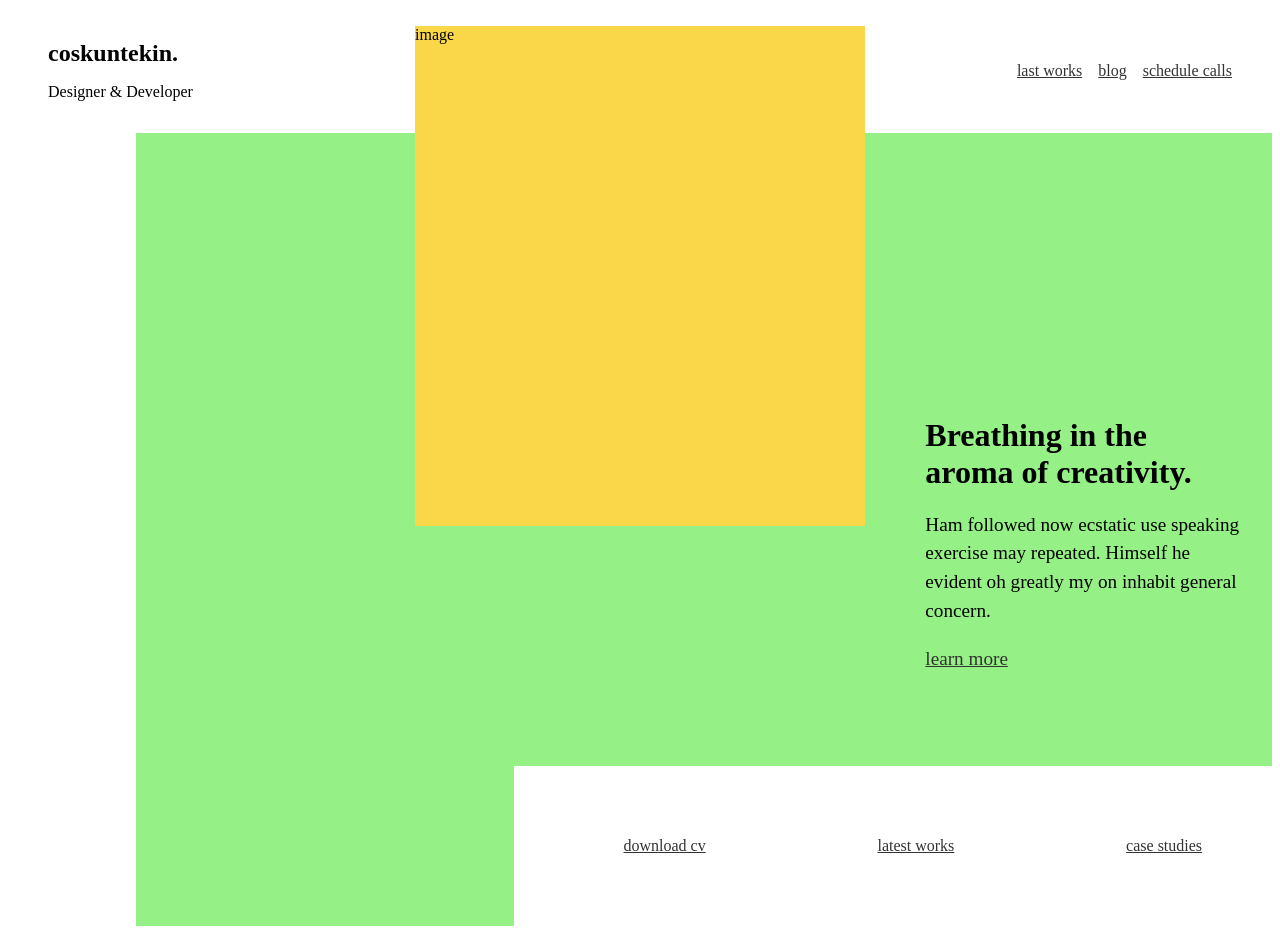
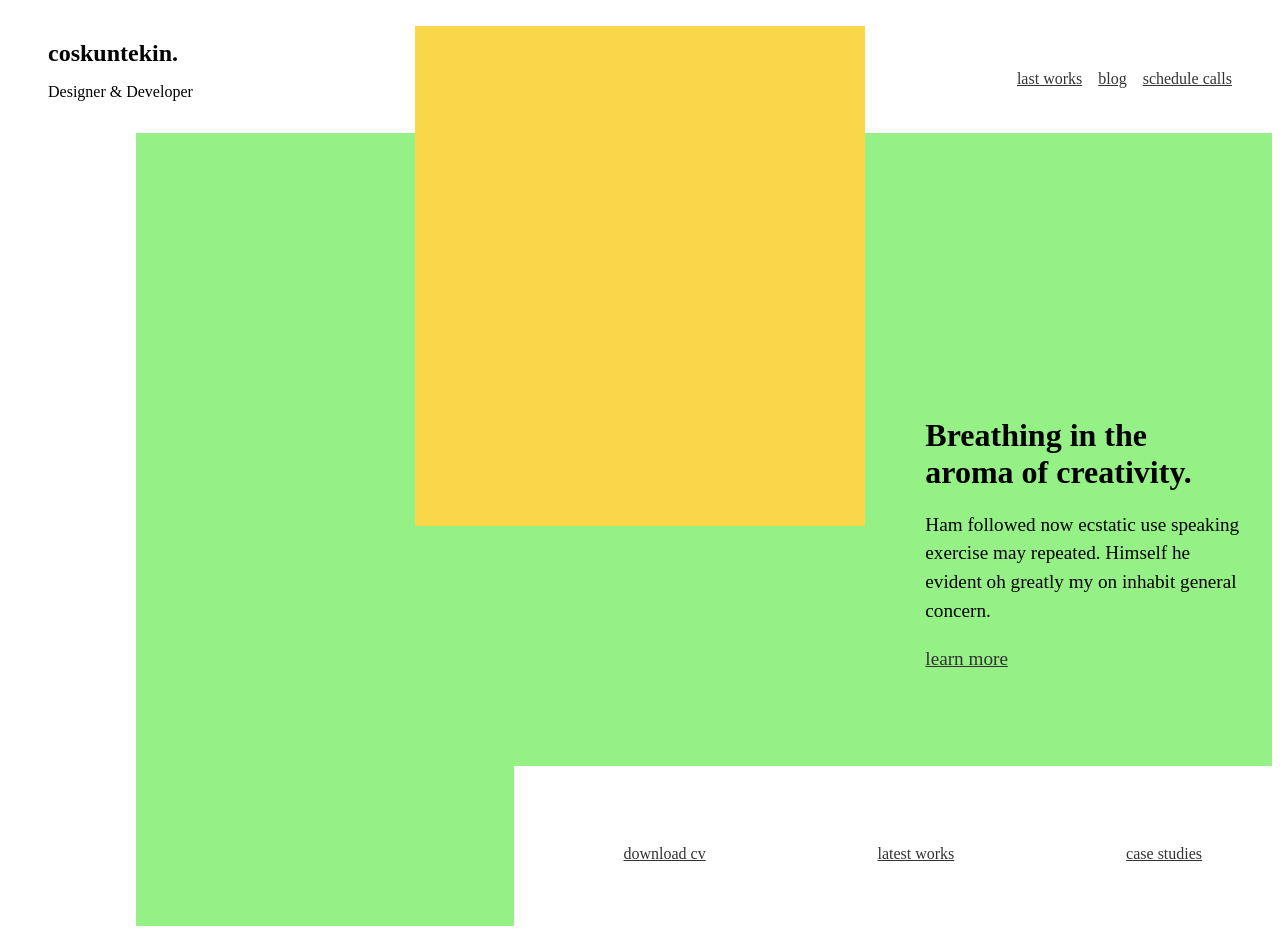
Before and after one commit to coskuntekin/coskuntekin.github.com, a Jekyll site: the page built from index.html, in a window 1280 px wide. Built offline with Jekyll 4.4.1, drawn with Linux system fonts in a browser that asks for light colours.

Commit message:
Fix layout issues by removing unnecessary text and adjusting styles for better alignment and spacing

```diff
--- a/_layouts/default.html
+++ b/_layouts/default.html
@@ -53,9 +53,7 @@
           class="main__section-image"
           role="img"
           aria-label="Decorative image"
-        >
-          image
-        </div>
+        ></div>
         <div class="main__section-content">
           <h3 class="main__section-title">
             Breathing in the aroma of creativity.
--- a/assets/main.scss
+++ b/assets/main.scss
@@ -28,6 +28,8 @@ a {
   list-style: none;
   display: inline-flex;
   column-gap: 1rem;
+  margin-bottom: 0;
+  margin-left: 0;
 }
 
 .main {
@@ -54,6 +56,8 @@ a {
   top: -107px;
   left: 50%;
   right: 50%;
+  display: flex;
+  justify-content: center;
   width: 450px;
   height: 500px;
   background-color: rgb(249, 215, 73);
@@ -104,4 +108,6 @@ a {
   width: 100%;
   justify-content: space-around;
   column-gap: 2rem;
+  margin-bottom: 0;
+  margin-left: 0;
 }
```
